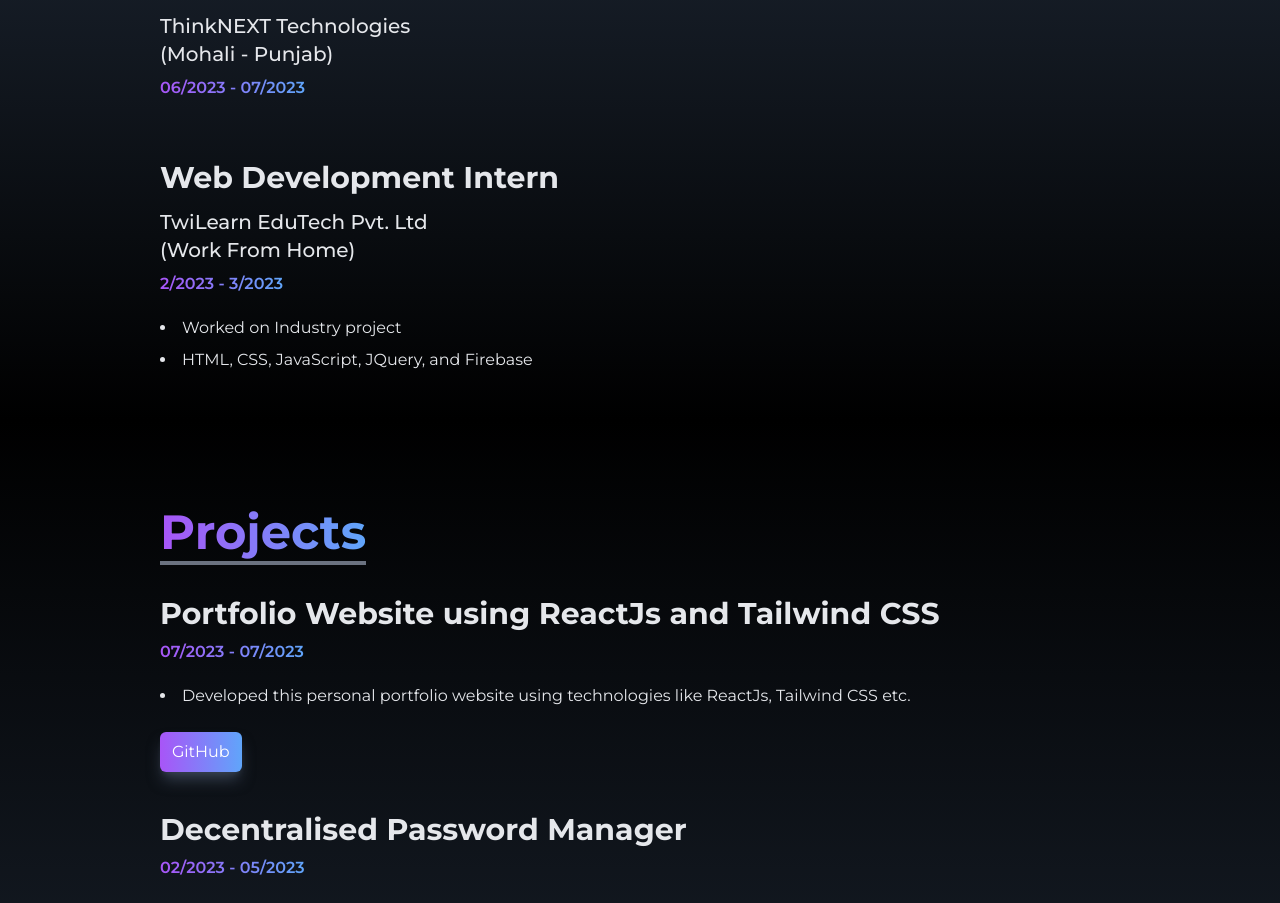
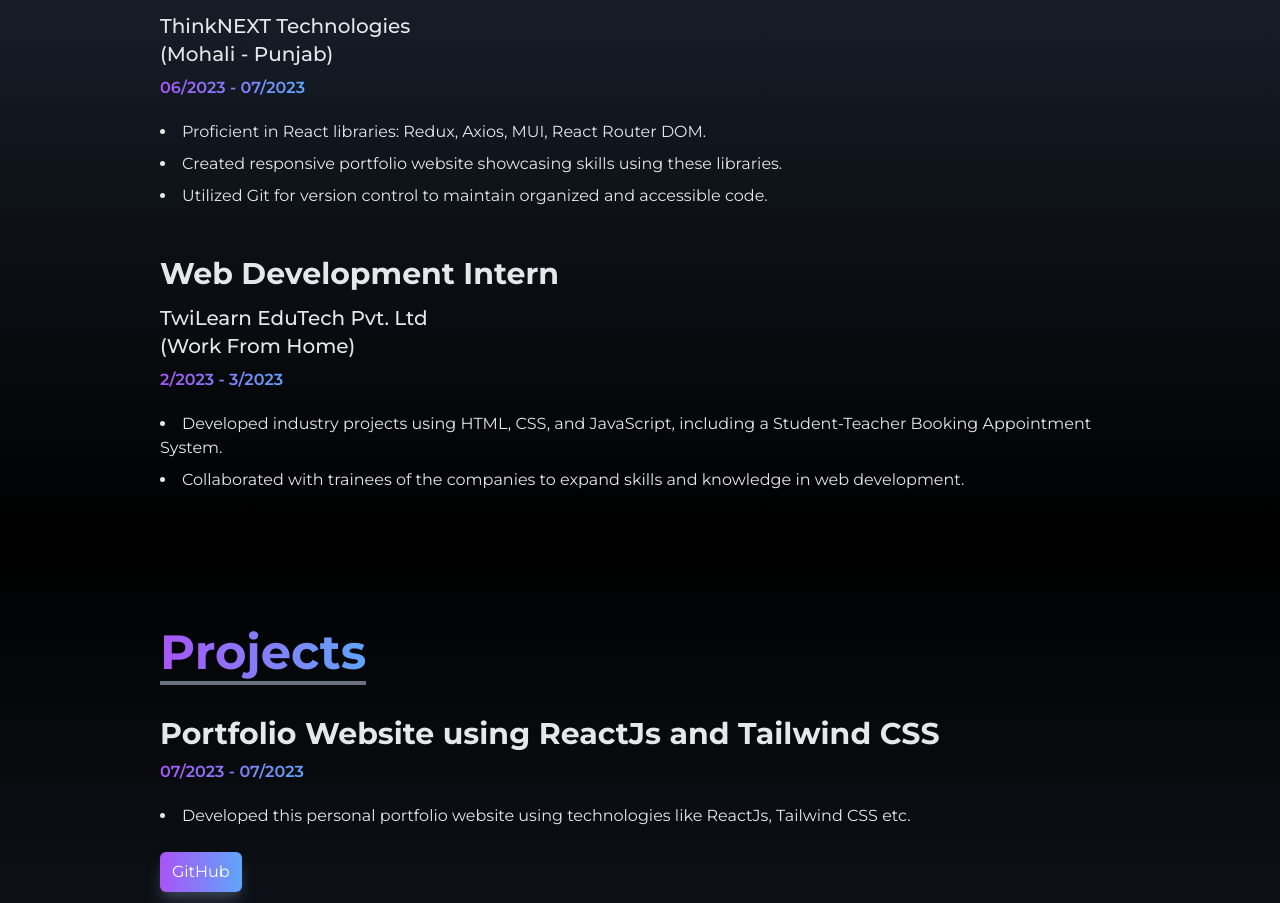
Before and after one commit to msaransh/Portfolio-Using-React-TailwindCSS, a React (Vite) app: page / in a window 1280 px wide. Shown: the part 2580-3483 px from the top of the page. Built offline with nearby package versions, Linux system fonts and the light colour scheme.

Commit message:
Update Work_Exp.jsx

```diff
--- a/src/pages/Work_Exp.jsx
+++ b/src/pages/Work_Exp.jsx
@@ -25,6 +25,15 @@
               <h3 className="pt-2 pb-5 font-semibold  text-transparent bg-clip-text bg-gradient-to-r from-purple-500 to-blue-400">
                 06/2023 - 07/2023
               </h3>
+              <li className="text-sm md:text-base pb-2">
+              Proficient in React libraries: Redux, Axios, MUI, React Router DOM.
+              </li>
+              <li className="text-sm md:text-base pb-2">
+              Created responsive portfolio website showcasing skills using these libraries.
+              </li>
+              <li className="text-sm md:text-base pb-2">
+              Utilized Git for version control to maintain organized and accessible code.
+              </li>
             </div>
           </div>
 
@@ -42,11 +51,11 @@
                 2/2023 - 3/2023
               </h3>
               <li className="text-sm md:text-base pb-2">
-                Worked on Industry project
+              Developed industry projects using HTML, CSS, and JavaScript, including a Student-Teacher Booking Appointment System.
               </li>
 
               <li className="text-sm md:text-base pb-2">
-                HTML, CSS, JavaScript, JQuery, and Firebase
+              Collaborated with trainees of the companies to expand skills and knowledge in web development.
               </li>
             </div>
           </div>
```
